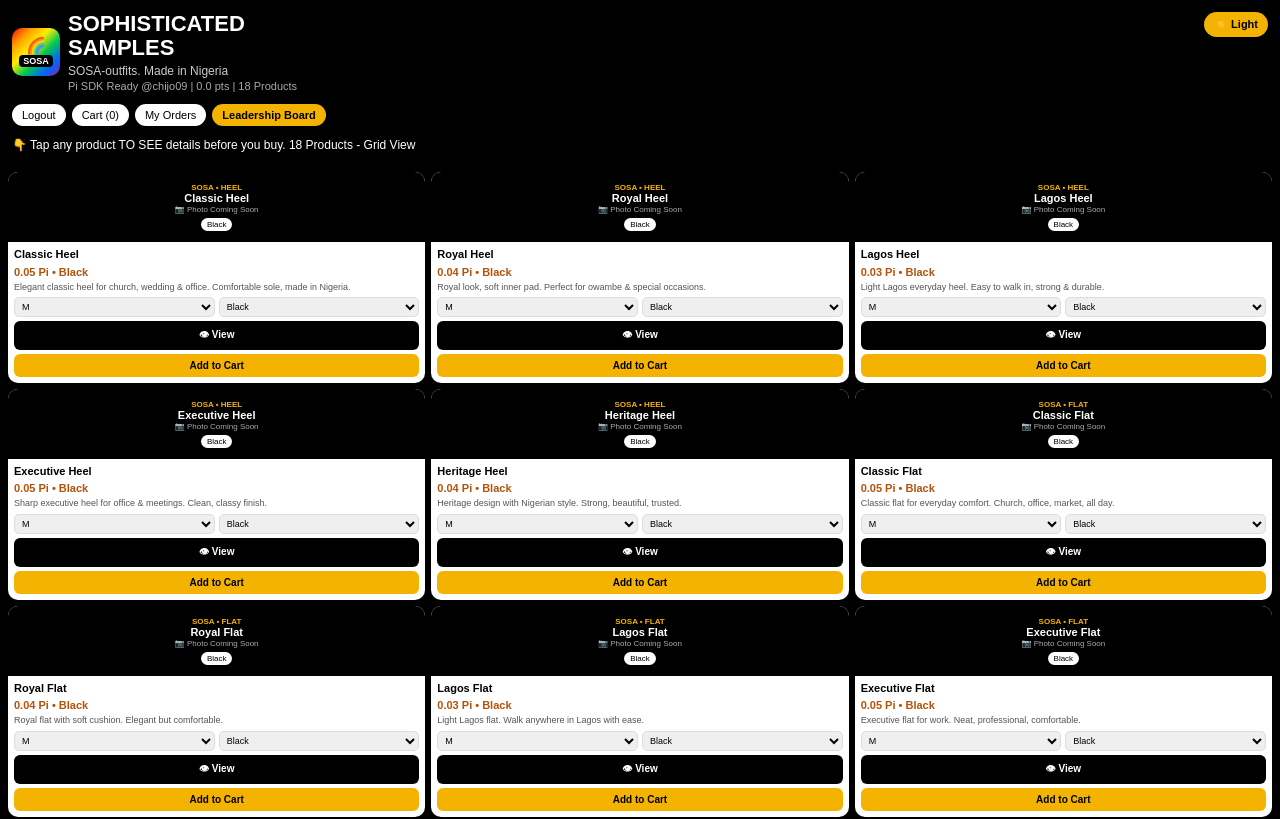
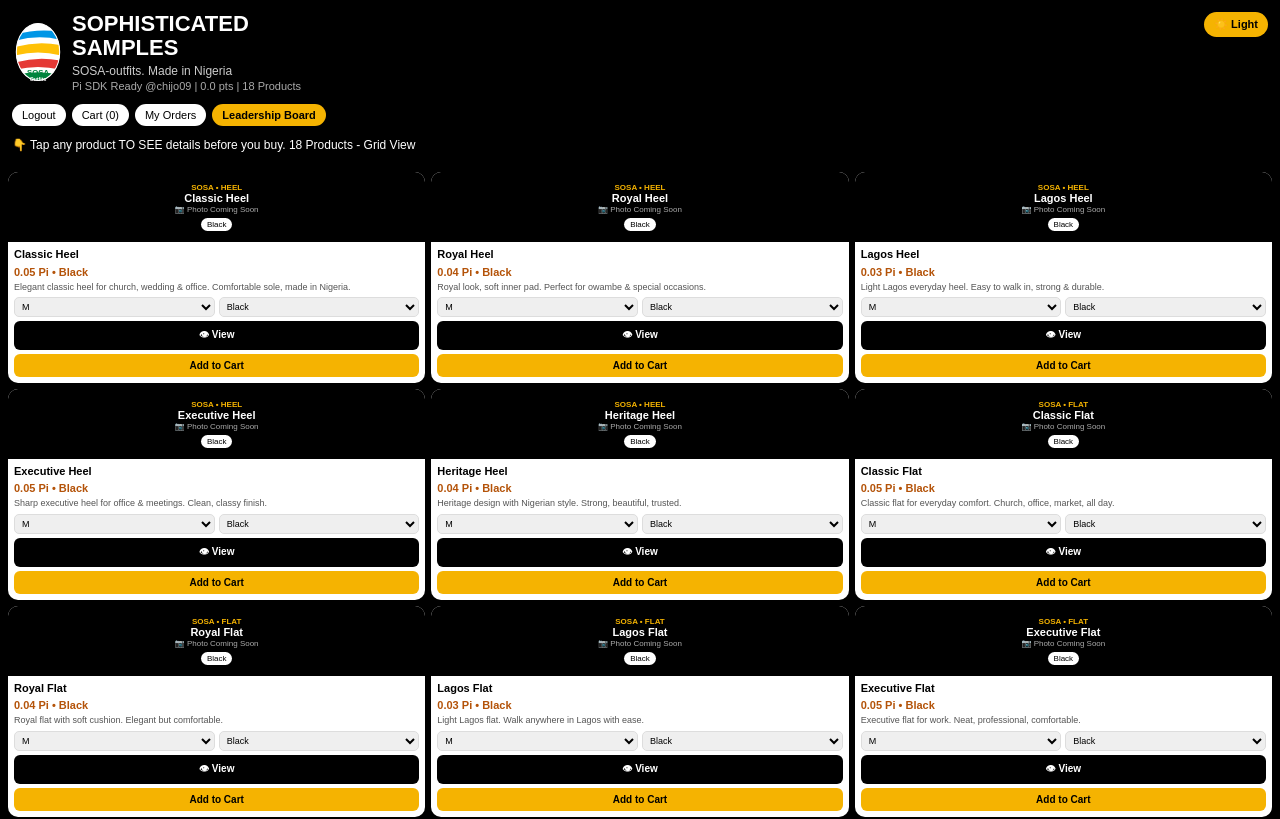
Before and after one commit to Chijoe09/SOSA-V19, a Next.js app: page / in a window 1280 px wide. Shown: the top 819 px of the page. Built offline with nearby package versions, Linux system fonts and the light colour scheme.

Commit message:
Implement SosaLogo component in the Home page
Added SosaLogo component to display a custom logo in the header.

```diff
--- a/app/page.tsx
+++ b/app/page.tsx
@@ -22,12 +22,32 @@ const PRODUCTS = [
   { id: 18, name: "Silver Bag", cat: "SOSA • BAG", price: "0.06 Pi", color: "Silver", desc: "Elegant silver bag for owambe, church & outing. Light, strong, premium finish." },
 ];
 
+// YOUR EXACT LOGO - EGG, BLUE / YELLOW / RED STRIPES, SOSA OUTFITS GREEN - TOP LEFT ONLY
+function SosaLogo() {
+  return (
+    <svg width="52" height="62" viewBox="0 0 100 120" style={{ flexShrink: 0, display: "block" }}>
+      <defs>
+        <clipPath id="eggClip"><ellipse cx="50" cy="60" rx="42" ry="55" /></clipPath>
+      </defs>
+      <ellipse cx="50" cy="60" rx="42" ry="55" fill="#fff" />
+      <g clipPath="url(#eggClip)">
+        <rect x="0" y="0" width="100" height="120" fill="#fff" />
+        <path d="M0 28 Q50 12 100 22 L100 38 Q50 24 0 40 Z" fill="#0096e6" />
+        <path d="M0 52 Q50 36 100 48 L100 68 Q50 54 0 68 Z" fill="#ffc107" />
+        <path d="M0 82 Q50 66 100 78 L100 96 Q50 82 0 96 Z" fill="#e53935" />
+        <path d="M0 106 Q50 92 100 106 L100 120 L0 120 Z" fill="#00843d" />
+      </g>
+      <ellipse cx="50" cy="60" rx="42" ry="55" fill="none" stroke="#fff" strokeWidth="2" />
+      <text x="50" y="104" textAnchor="middle" style={{ fontSize: 15, fontWeight: 900, fill: "#00843d", fontFamily: "Arial" }}>SOSA</text>
+      <text x="50" y="116" textAnchor="middle" style={{ fontSize: 10, fontWeight: 700, fill: "#fff", fontFamily: "Arial" }}>Outfits</text>
+    </svg>
+  );
+}
+
 export default function Home() {
   const [cart, setCart] = useState<any[]>([]);
   const [selected, setSelected] = useState<any>(null);
   const [dark, setDark] = useState(true);
-
-  // DARK / LIGHT COLOURS - this is what makes the button functional
   const bg = dark ? "#000" : "#f2f2f2";
   const mainText = dark ? "#fff" : "#000";
   const subText = dark ? "#ccc" : "#555";
@@ -35,21 +55,16 @@ export default function Home() {
 
   return (
     <div style={{ background: bg, color: mainText, minHeight: "100vh", fontFamily: "Arial, sans-serif", paddingBottom: 20 }}>
-      {/* HEADER - LOGO TOP LEFT + TITLE + DARK/LIGHT BUTTON */}
+      {/* HEADER - YOUR LOGO TOP LEFT */}
       <div style={{ padding: "12px", display: "flex", justifyContent: "space-between", alignItems: "flex-start" }}>
         <div style={{ display: "flex", gap: 8, alignItems: "center" }}>
-          {/* SAME LOGO - TOP LEFT */}
-          <div style={{ width: 48, height: 48, borderRadius: 10, background: "linear-gradient(135deg,#ff0000,#ff9a00,#ffee00,#00c853,#0066ff,#8e24aa)", display: "flex", alignItems: "center", justifyContent: "center", flexDirection: "column", flexShrink: 0 }}>
-            <div style={{ fontSize: 16, lineHeight: 1 }}>🌈</div>
-            <div style={{ fontSize: 9, fontWeight: 900, color: "#fff", background: "#000", padding: "1px 4px", borderRadius: 4, marginTop: 1 }}>SOSA</div>
-          </div>
+          <SosaLogo />
           <div>
             <h1 style={{ fontSize: 22, lineHeight: 1.1, margin: 0, fontWeight: 900 }}>SOPHISTICATED<br />SAMPLES</h1>
             <p style={{ fontSize: 12, margin: "4px 0 0", color: subText }}>SOSA-outfits. Made in Nigeria</p>
             <p style={{ fontSize: 11, margin: "2px 0 0", color: subText2 }}>Pi SDK Ready @chijo09 | 0.0 pts | 18 Products</p>
           </div>
         </div>
-        {/* DARK / LIGHT BUTTON - FUNCTIONAL */}
         <button onClick={() => setDark(!dark)} style={{ background: dark ? "#f5b301" : "#000", color: dark ? "#000" : "#fff", border: 0, borderRadius: 20, padding: "6px 10px", fontSize: 11, fontWeight: 700, flexShrink: 0 }}>
           {dark ? "☀️ Light" : "🌙 Dark"}
         </button>
@@ -64,7 +79,6 @@ export default function Home() {
 
       <p style={{ padding: "0 12px", fontSize: 12 }}>👇 Tap any product TO SEE details before you buy. 18 Products - Grid View</p>
 
-      {/* GRID - 3 COLUMNS - UNCHANGED */}
       <div style={{ display: "grid", gridTemplateColumns: "1fr 1fr 1fr", gap: 6, padding: 8 }}>
         {PRODUCTS.map((p) => (
           <div key={p.id} style={{ background: "#fff", color: "#000", borderRadius: 10, overflow: "hidden", display: "flex", flexDirection: "column" }}>
@@ -106,7 +120,6 @@ export default function Home() {
         </div>
       )}
 
-      {/* FOOTER + BACK UP BUTTON */}
       <div style={{ textAlign: "center", fontSize: 10, color: subText2, padding: "10px 10px 0" }}>
         SOSA © 2026 • Made in Nigeria • Pickup No.1 ODICHE STREET, COKER Aguda, ORILE, LAGOS<br />• Owner •
       </div>
```
